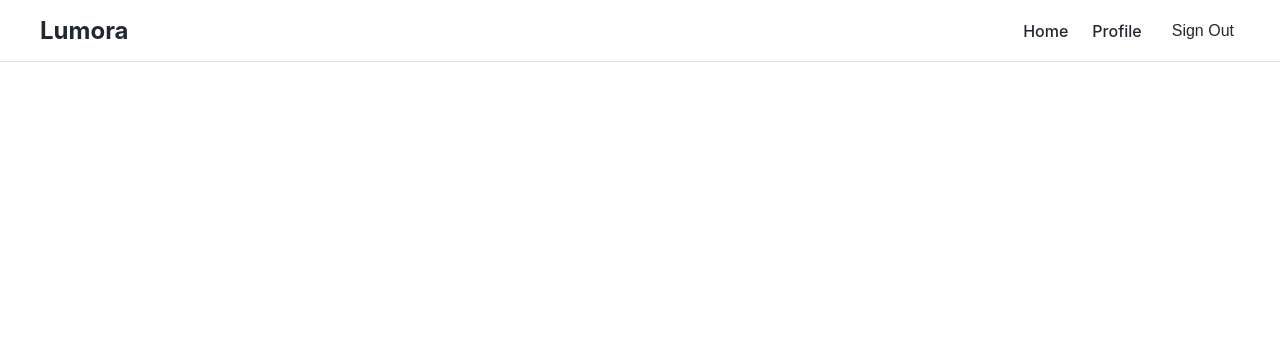
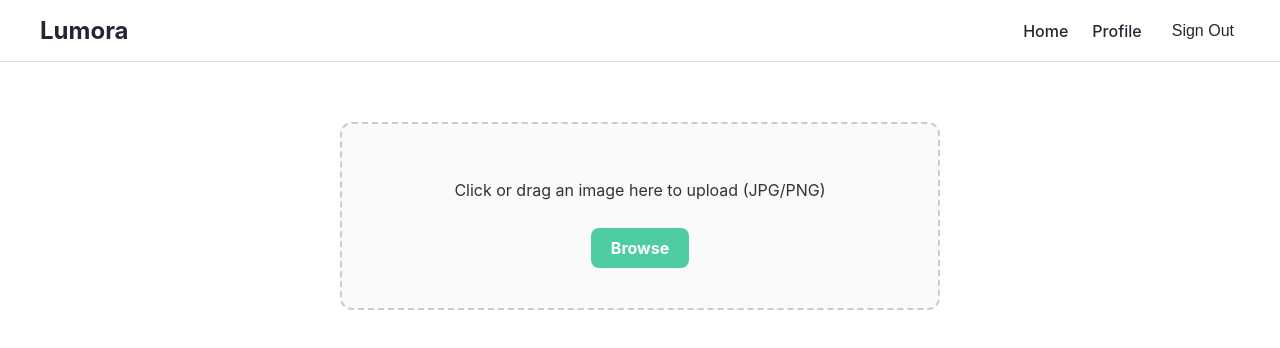
Before and after one commit to LipZou/Lumora, a React (Create React App) app in the folder frontend/: page /dashboard in a window 1280 px wide. Shown: the top 348 px of the page. Built offline with nearby package versions, Linux system fonts and the light colour scheme.

Commit message:
Pic Process version1.0

```diff
--- /dev/null
+++ b/frontend/src/components/UploadPanel.jsx
@@ -0,0 +1,214 @@
+import React, { useState, useRef } from 'react';
+
+function UploadPanel() {
+    const [image, setImage] = useState(null);
+    const [dragging, setDragging]  = useState(false);
+    const [pixelImage, setPixelImage] = useState(null);
+
+    const canvasRef = useRef(null);
+
+    const validTypes = ['image/jpeg', 'image/png'];
+
+    const handleFile = (file) => {
+        if(!validTypes.includes(file.type)) {
+            alert('Only JPG and PNG images are supported.');
+            return;
+        }
+
+        const reader = new FileReader();
+        reader.onloadend = () => {
+            setImage(reader.result);
+        };
+        reader.readAsDataURL(file);
+
+    };
+
+    const handleDrop = (e) => {
+        e.preventDefault();
+        setDragging(false);
+        const file = e.dataTransfer.files[0];
+        if (file) handleFile(file);
+    };
+
+    const handleBrowse = (e) => {
+        const file = e.target.files[0];
+        if (file) handleFile(file);
+    };
+
+    const handleDragOver = (e) => {
+        e.preventDefault();
+        setDragging(true);
+    };
+
+    const handleDragLeave = () => {
+        setDragging(false);
+    };
+
+    const handleProcess = () => {
+        if(!image || !canvasRef.current) return;
+
+        const canvas = canvasRef.current;
+        const ctx = canvas.getContext('2d');
+
+        const img = new Image();
+        img.src = image;
+
+        img.onload = () => {
+            const blockSize = 16;
+            const { width, height } = img;
+
+            canvas.width = width;
+            canvas.height = height;
+
+
+            ctx.drawImage(img, 0, 0, width, height);
+
+            const imageData = ctx.getImageData(0, 0, width, height);
+            const data  = imageData.data;
+
+            const pixelCanvas = document.createElement('canvas');
+            const pixelCtx = pixelCanvas.getContext('2d');
+            pixelCanvas.width = width;
+            pixelCanvas.height = height;
+
+            for (let y = 0; y < height; y += blockSize) {
+                for (let x = 0; x < width; x += blockSize) {
+                    let r = 0, g = 0, b = 0, count = 0;
+
+                    for (let dy = 0; dy < blockSize; dy++) {
+                        for (let dx = 0; dx < blockSize; dx++) {
+                            const px = x + dx;
+                            const py = y + dy;
+
+                            if (px >= width || py >= height) continue;
+
+                            const i = (py * width + px) * 4;
+                            r += data[i];
+                            g += data[i + 1];
+                            b += data[i + 2];
+                            count++;
+                        }
+                    }
+
+                    r = Math.round(r / count);
+                    g = Math.round(g / count);
+                    b = Math.round(b / count);
+
+                    pixelCtx.fillStyle = `rgb(${r}, ${g}, ${b})`;
+                    pixelCtx.fillRect(x, y, blockSize, blockSize);
+                }
+            }
+            const pixelURL = pixelCanvas.toDataURL();
+            setPixelImage(pixelURL);
+        };
+    };
+
+    return (
+        <div style={wrapperStyle}>
+            {!image && (
+                <div
+                    style={{
+                        ...dropZoneStyle,
+                        borderColor: dragging ? '#4ecca3' : '#ccc',
+                        backgroundColor: dragging ? '#f0fdf4' : '#fafafa',
+                    }}
+                    onDrop={handleDrop}
+                    onDragOver={handleDragOver}
+                    onDragLeave={handleDragLeave}
+                >
+                    <p>Click or drag an image here to upload (JPG/PNG)</p>
+                    <input
+                        type="file"
+                        accept="image/png, image/jpeg"
+                        onChange={handleBrowse}
+                        style={{ display: 'none' }}
+                        id="fileInput"
+                    />
+                    <label htmlFor="fileInput" style={browseStyle}>Browse</label>
+                </div>
+            )}
+
+            {image && (
+                <div style={previewStyle}>
+                    <p>Preview:</p>
+                    <img src={image} alt="Original" style={{ maxWidth: '100%', borderRadius: '12px', marginBottom: '20px' }} />
+
+                    {pixelImage && (
+                        <>
+                            <p>Pixelated:</p>
+                            <img src={pixelImage} alt="Pixelated" style={{ maxWidth: '100%', borderRadius: '12px' }} />
+                        </>
+                    )}
+
+                    <div style={buttonGroupStyle}>
+                        <button style={processButtonStyle} onClick={handleProcess}>Process</button>
+                        <button style={resetButtonStyle} onClick={() => { setImage(null); setPixelImage(null);}}>Choose Another</button>
+                    </div>
+                </div>
+            )}
+
+            <canvas ref = {canvasRef} style={{ display: 'none' }} />
+        </div>
+    );
+
+}
+
+const wrapperStyle = {
+    maxWidth: '600px',
+    margin: '60px auto',
+    textAlign: 'center',
+    color: '#333',
+};
+
+const dropZoneStyle = {
+    border: '2px dashed #ccc',
+    borderRadius: '12px',
+    padding: '40px',
+    transition: 'all 0.3s ease',
+    cursor: 'pointer',
+};
+
+const browseStyle = {
+    marginTop: '12px',
+    display: 'inline-block',
+    padding: '10px 20px',
+    backgroundColor: '#4ecca3',
+    color: '#fff',
+    borderRadius: '8px',
+    cursor: 'pointer',
+    fontWeight: 'bold',
+};
+
+const previewStyle = {
+    marginTop: '30px',
+    textAlign: 'center',
+};
+
+const buttonGroupStyle = {
+    marginTop: '20px',
+    display: 'flex',
+    justifyContent: 'center',
+    gap: '20px',
+};
+
+const processButtonStyle = {
+    padding: '10px 24px',
+    backgroundColor: '#4ecca3',
+    color: 'white',
+    border: 'none',
+    borderRadius: '8px',
+    cursor: 'pointer',
+    fontWeight: 'bold',
+};
+
+const resetButtonStyle = {
+    padding: '10px 24px',
+    backgroundColor: '#eeeeee',
+    color: '#333',
+    border: '1px solid #aaa',
+    borderRadius: '8px',
+    cursor: 'pointer',
+    fontWeight: 'bold',
+};
+
+export default UploadPanel;
--- a/frontend/src/pages/Dashboard.jsx
+++ b/frontend/src/pages/Dashboard.jsx
@@ -1,10 +1,12 @@
 import React from 'react';
 import UserHeader from '../components/UserHeader';
+import UploadPanel from "../components/UploadPanel";
 
 function Dashboard() {
     return(
         <div>
             <UserHeader currentPage="dashboard" />   {/* ✅ 传入不同身份 */}
+            <UploadPanel />
         </div>
     );
 }
```
